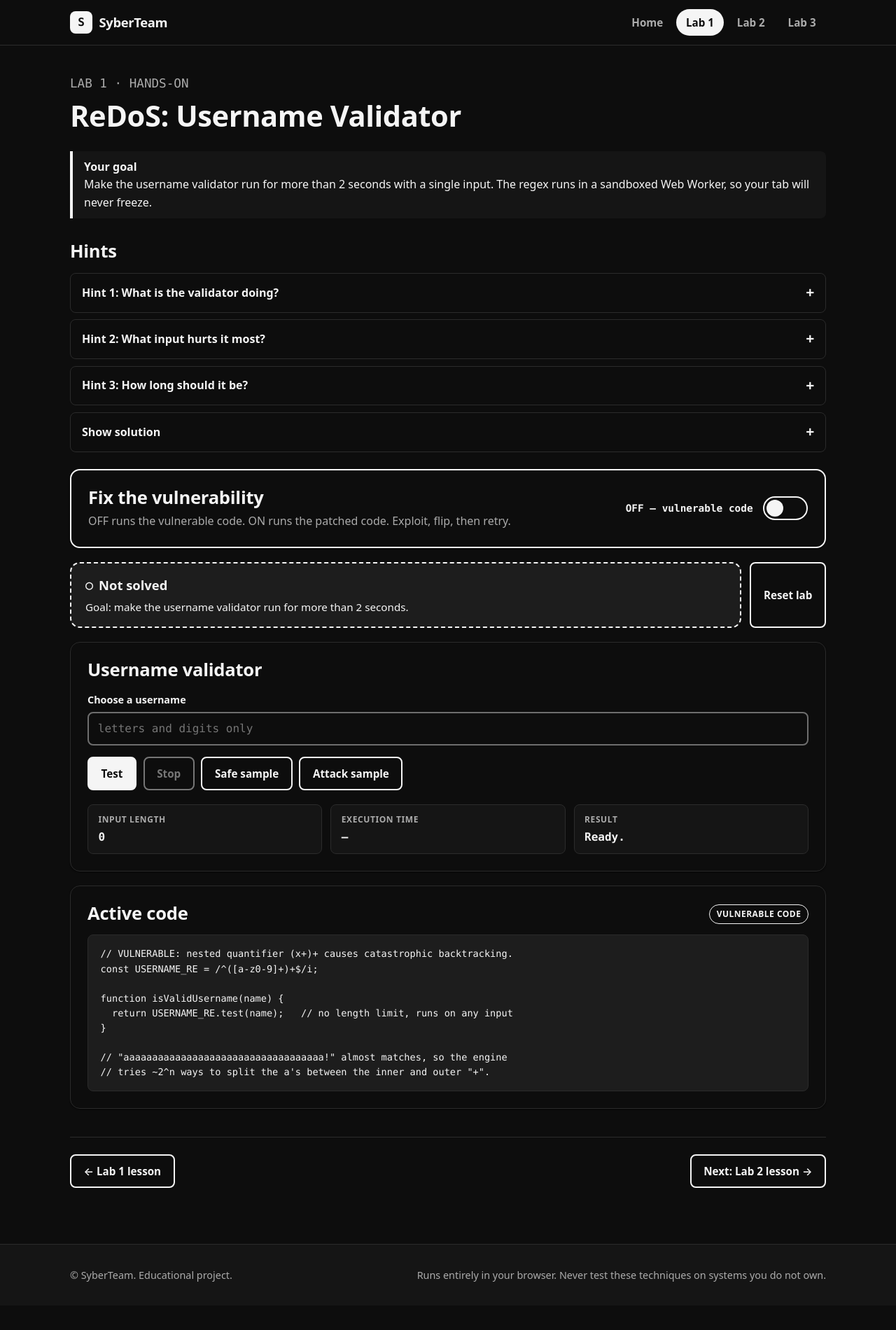
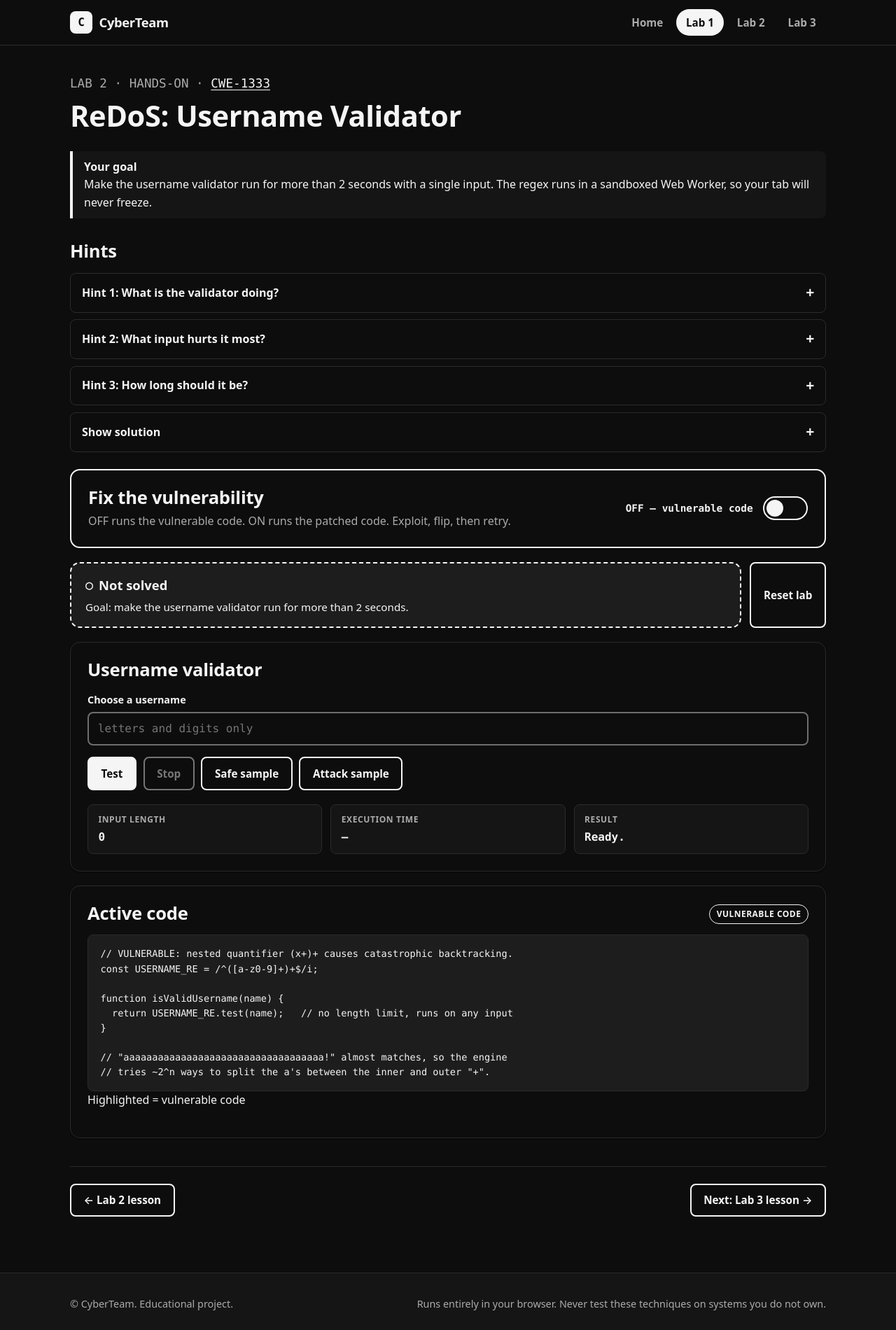
Before and after one commit to TareqDahbour/Final-Project, a plain HTML site: page redos-lab.html in a window 1280 px wide. Shown: the whole page at 70% size. Before the commit the page ends 1865 px from the top, so only its background shows below. Drawn offline with Linux system fonts and the light colour scheme.

Commit message:
Update redos-lab.html

```diff
--- a/redos-lab.html
+++ b/redos-lab.html
@@ -3,8 +3,8 @@
 <head>
   <meta charset="utf-8">
   <meta name="viewport" content="width=device-width, initial-scale=1">
-  <title>Lab 1: ReDoS | SyberTeam</title>
-  <meta name="description" content="Hands-on ReDoS lab: trigger catastrophic backtracking safely, then apply the fix.">
+  <title>Lab 2: ReDoS (CWE-1333) | CyberTeam</title>
+  <meta name="description" content="Hands-on ReDoS lab (CWE-1333): trigger catastrophic backtracking safely, then apply the fix.">
   <link rel="stylesheet" href="style.css">
   <script src="script.js" defer></script>
 </head>
@@ -13,13 +13,13 @@
 
   <header class="site-header">
     <div class="container nav">
-      <a class="brand" href="index.html" aria-label="SyberTeam home"><span class="brand-mark" aria-hidden="true">S</span>SyberTeam</a>
+      <a class="brand" href="index.html" aria-label="CyberTeam home"><span class="brand-mark" aria-hidden="true">C</span>CyberTeam</a>
       <button class="nav-toggle" type="button" aria-expanded="false" aria-controls="nav-links">Menu</button>
       <nav aria-label="Main">
         <ul id="nav-links" class="nav-links">
           <li><a href="index.html" data-nav="home">Home</a></li>
-          <li><a href="redos-lesson.html" data-nav="lab1">Lab 1</a></li>
-          <li><a href="logic-lesson.html" data-nav="lab2">Lab 2</a></li>
+          <li><a href="logic-lesson.html" data-nav="lab1">Lab 1</a></li>
+          <li><a href="redos-lesson.html" data-nav="lab2">Lab 2</a></li>
           <li><a href="proto-lesson.html" data-nav="lab3">Lab 3</a></li>
         </ul>
       </nav>
@@ -28,7 +28,7 @@
 
   <main id="main" class="container page">
     <div class="page-head">
-      <p class="crumb">LAB 1 &middot; HANDS-ON</p>
+      <p class="crumb">LAB 2 &middot; HANDS-ON &middot; <a href="https://cwe.mitre.org/data/definitions/1333.html" target="_blank" rel="noopener noreferrer">CWE-1333</a></p>
       <h1>ReDoS: Username Validator</h1>
       <div class="goal">
         <strong>Your goal</strong>
@@ -109,17 +109,18 @@
         <span id="code-mode" class="badge">Vulnerable code</span>
       </div>
 <pre class="code"><code id="active-code"></code></pre>
+      <p id="code-legend" class="code-legend" data-mode="vuln">Highlighted = vulnerable code</p>
     </section>
 
     <nav class="pager" aria-label="Lab navigation">
-      <a class="btn btn-outline" href="redos-lesson.html">&larr; Lab 1 lesson</a>
-      <a class="btn btn-outline" href="logic-lesson.html">Next: Lab 2 lesson &rarr;</a>
+      <a class="btn btn-outline" href="redos-lesson.html">&larr; Lab 2 lesson</a>
+      <a class="btn btn-outline" href="proto-lesson.html">Next: Lab 3 lesson &rarr;</a>
     </nav>
   </main>
 
   <footer class="site-footer">
     <div class="container">
-      <span>&copy; SyberTeam. Educational project.</span>
+      <span>&copy; CyberTeam. Educational project.</span>
       <span>Runs entirely in your browser. Never test these techniques on systems you do not own.</span>
     </div>
   </footer>
```
